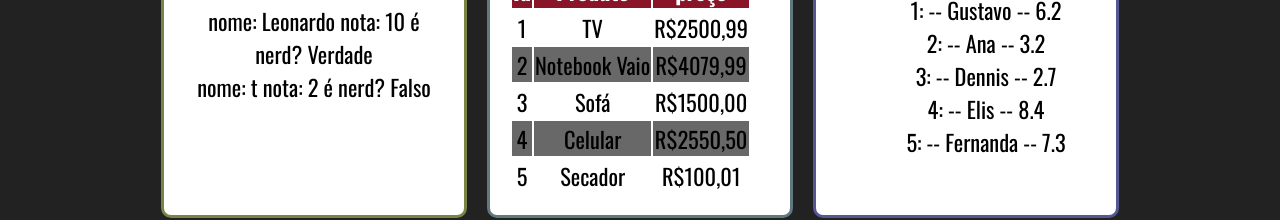
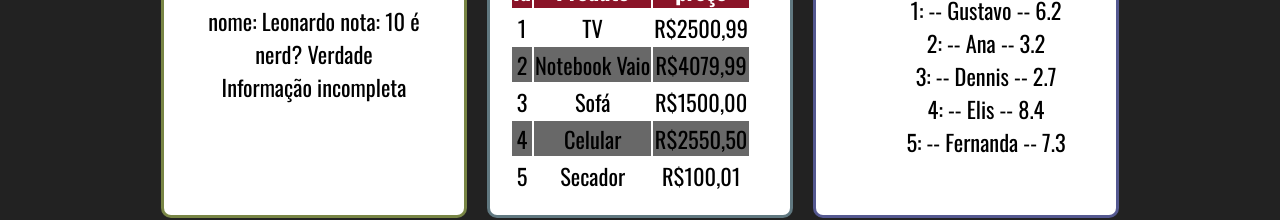
Before and after one commit to leosant/fund-react, a React (Create React App) app: page / in a window 1280 px wide. Shown: the part 384-604 px from the top of the page. Built offline with nearby package versions, Linux system fonts and the light colour scheme.

Commit message:
renderização de componentes com condicional

```diff
--- a/package.json
+++ b/package.json
@@ -12,7 +12,7 @@
     "web-vitals": "^2.1.2"
   },
   "scripts": {
-    "start": "react-scripts start",
+    "dev": "react-scripts start",
     "build": "react-scripts build",
     "test": "react-scripts test",
     "eject": "react-scripts eject"
--- a/src/App.jsx
+++ b/src/App.jsx
@@ -26,7 +26,7 @@ export default () => (
       <Card title="#08 - Par ou Impar" color="#788545">
         <PairOrOdd number={20}/>
         <UserInf user={ {name:"Leonardo", note:10, isNerd: true} }/>
-        <UserInf user={ {name:"t", note:2, isNerd: false} }/>
+        <UserInf user={ {note:2, isNerd: false} }/>
       </Card>
 
       <Card title="#07 - Lista de produtos" color="#607880">
--- a/src/components/conditions/If.js
+++ b/src/components/conditions/If.js
@@ -1,11 +1,23 @@
+export default (props) => {
 
-export default props => {
-    console.log('expression>>>', props)
-    if(props.expression) {
-        return props.children;
-    }
-    else {
-        return false;
-    }
+  const elseChild = props.children.filter((child) => {
+    return child.type && child.type.name === "Else";
+  })[0];
 
-}
+  const ifChild = props.children.filter((child) => {
+    return child !== elseChild;
+  });
+
+  if (props.expression) {
+    return ifChild;
+  }
+  else if (elseChild) {
+    return elseChild;
+
+  }
+  else {
+    return false;
+  }
+};
+
+export const Else = (props) => props.children;
--- a/src/components/conditions/UserInf.jsx
+++ b/src/components/conditions/UserInf.jsx
@@ -1,18 +1,23 @@
-import React from 'react';
+import React from "react";
 
-import If from "./If";
+import If, { Else } from "./If";
 
-
-export default props => {
-
+export default (props) => {
   const user = props.user || {};
-    console.log('user>>>', user)
 
   return (
     <div>
       <If expression={user && user.name}>
-                <span>nome: {user.name} nota: {user.note} é nerd? {user.isNerd ? 'Verdade' : 'Falso'}</span>
+        <span>
+          nome: {user.name} nota: {user.note} é nerd?{" "}
+          {user.isNerd ? "Verdade" : "Falso"}
+        </span>
+        <Else>
+          <div>
+            <span>Informação incompleta</span>
+          </div>
+        </Else>
       </If>
     </div>
-    )
-}
+  );
+};
```
Lines whose indentation alone changed are shown as unchanged.
